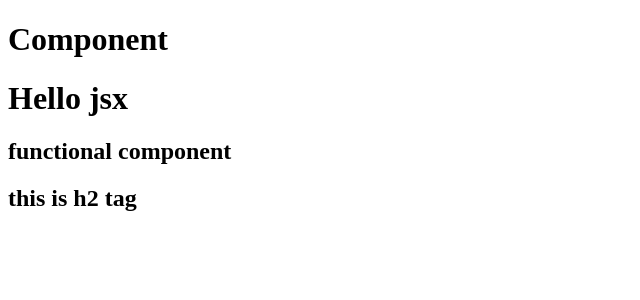
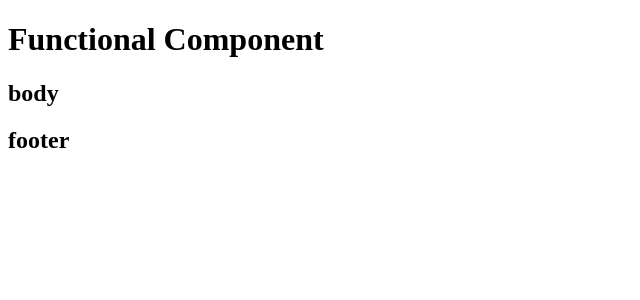
Before and after one commit to mechweb/react-intrro, a React (Vite) app: page / in a window 1280 px wide. Shown: the top 300 px of the page, without its empty margins (0-640 px from the left). Built offline with nearby package versions, Linux system fonts and the light colour scheme.

Commit message:
feat: creating root appLayout

```diff
--- a/App.js
+++ b/App.js
@@ -2,68 +2,50 @@
 import React from 'react';
 import ReactDOM from 'react-dom/client';
 
-/**
- * <div class="header">
-        <h1>Namaste React</h1>
-        <ul>
-            <li>About Us</li>
-            <li>Support</li>
-            <li>Home</li>
-        </ul>
-    </div>
-    creating this with react
- */
-
-  const root=ReactDOM.createRoot(document.getElementById("root"));
-
-  const container=React.createElement(
-    "div",
-    {
-      id:"container",
-    },
-    [React.createElement(
-      "h1",
-      { id :"h1"},
-      "namaste react",
-    ),
-    React.createElement("ul", {id :"ul"},[React.createElement(
-        "li",
-        { id :"li1"},
-        "ABOUT US",
-      ),React.createElement(
-        "li",
-        { id :"li2"},
-        "SUPPORT",
-      ),React.createElement(
-        "li",
-        { id :"li3"},
-        "HOME",
-      ),]
-    )]
-  )
   //using JSX - is html like syntax (not an html)inside javascript
-  const heading2=<h1>Hello jsx</h1> // this syntax browser don't understand so
+  const heading2=<h1>This is jsx</h1> // this syntax browser don't understand so
   // babel will internally convert this into
 //  const heading2= React.createElement(
 //     "h1",{ },"hello jsx",)
     //so that browser can understand it
 
     // functional component
+    const root=ReactDOM.createRoot(document.getElementById("root"));
 
     const Title = ()=>{
      return(
-      <h1 key="title2" >Component</h1>
+      <h1 key="title2" >Functional Component</h1>
     )}
-    const HeaderComponent = () =>{
+    const Header = () =>{
       return(
           <div>
              <Title/>
-            {heading2}
-        <h2>functional component</h2>
-        <h2> this is h2 tag</h2>
           </div>
       )
     }
+    const Body = () =>{
+      return(
+        <>
+        <h2>body</h2>
+        </>
+      )
+    }
 
+    const Footer = () =>{
+      return(
+           <>
+           <h2>footer</h2>
+           </>
+      )
+    }
+    const AppLayout= () =>{
+      return(
+        <>
+        <Header/>
+        <Body/>
+        <Footer/>
+        </>
+      )
+    }
 
-    root.render(<HeaderComponent/>);
+    root.render(<AppLayout/>);
```
